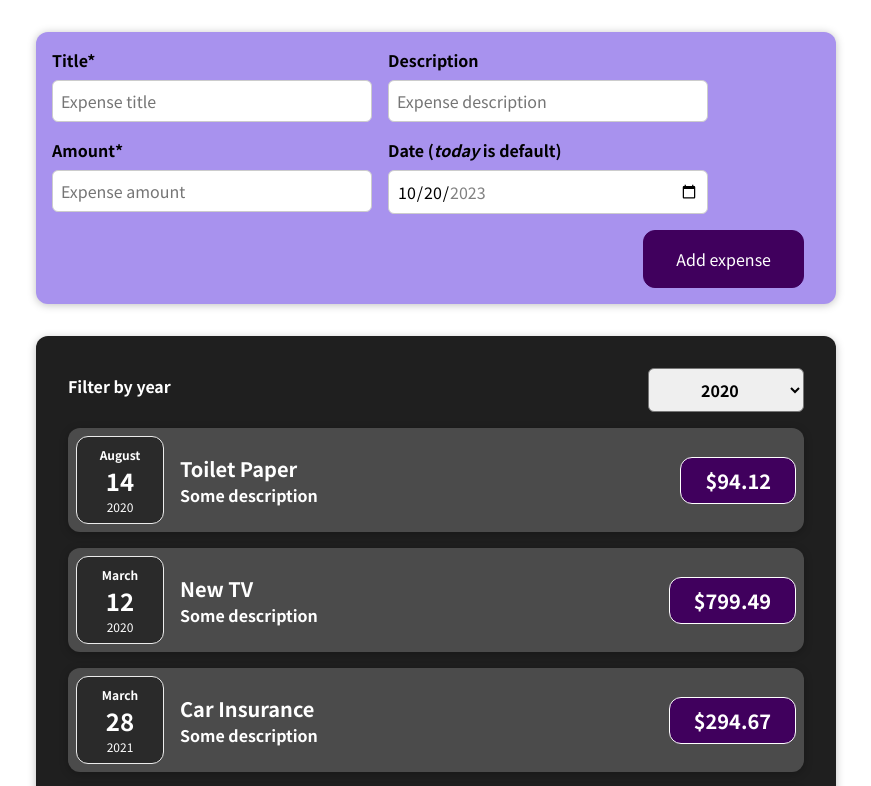
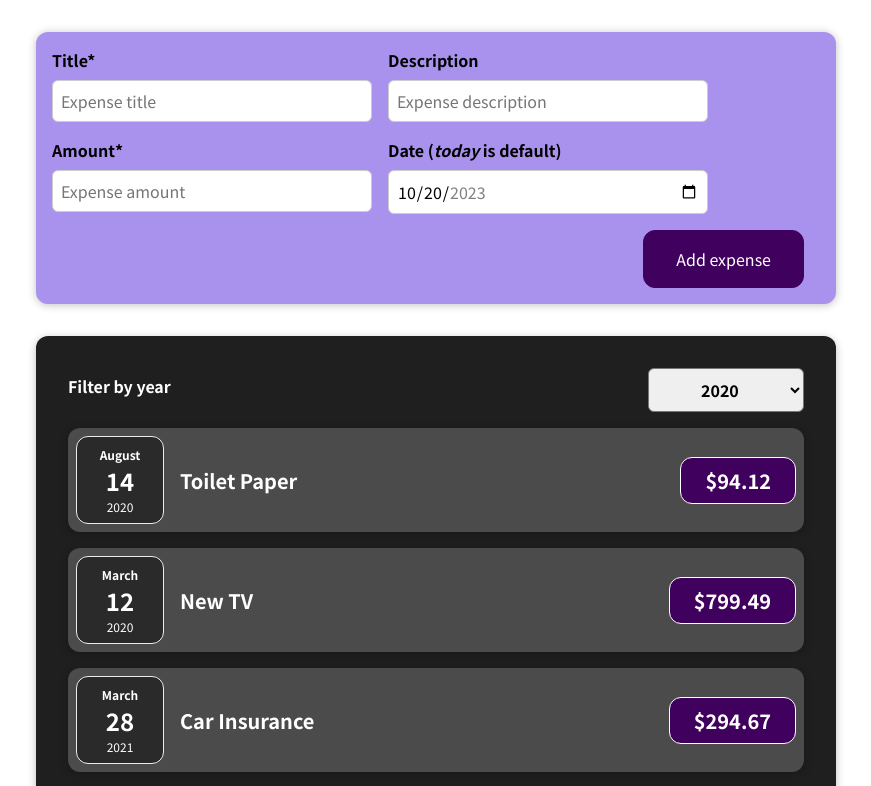
Before and after one commit to VladCrauciuc/react-app-max, a React (Vite) app: page / in a window 1280 px wide. Shown: the top 786 px of the page, without its empty margins (204-1075 px from the left). Built offline with nearby package versions, Linux system fonts and the light colour scheme.

Commit message:
added expense description on item

```diff
--- a/src/components/Expenses/ExpenseItem.jsx
+++ b/src/components/Expenses/ExpenseItem.jsx
@@ -9,7 +9,7 @@ function ExpenseItem(props) {
       <div className="expense-item__description">
         <div className="expense-item__info">
           <h2>{props.title}</h2>
-          <h4>Some description</h4>
+          <h4>{props.description}</h4>
         </div>
         <div className="expense-item__price">${props.amount}</div>
       </div>
```
